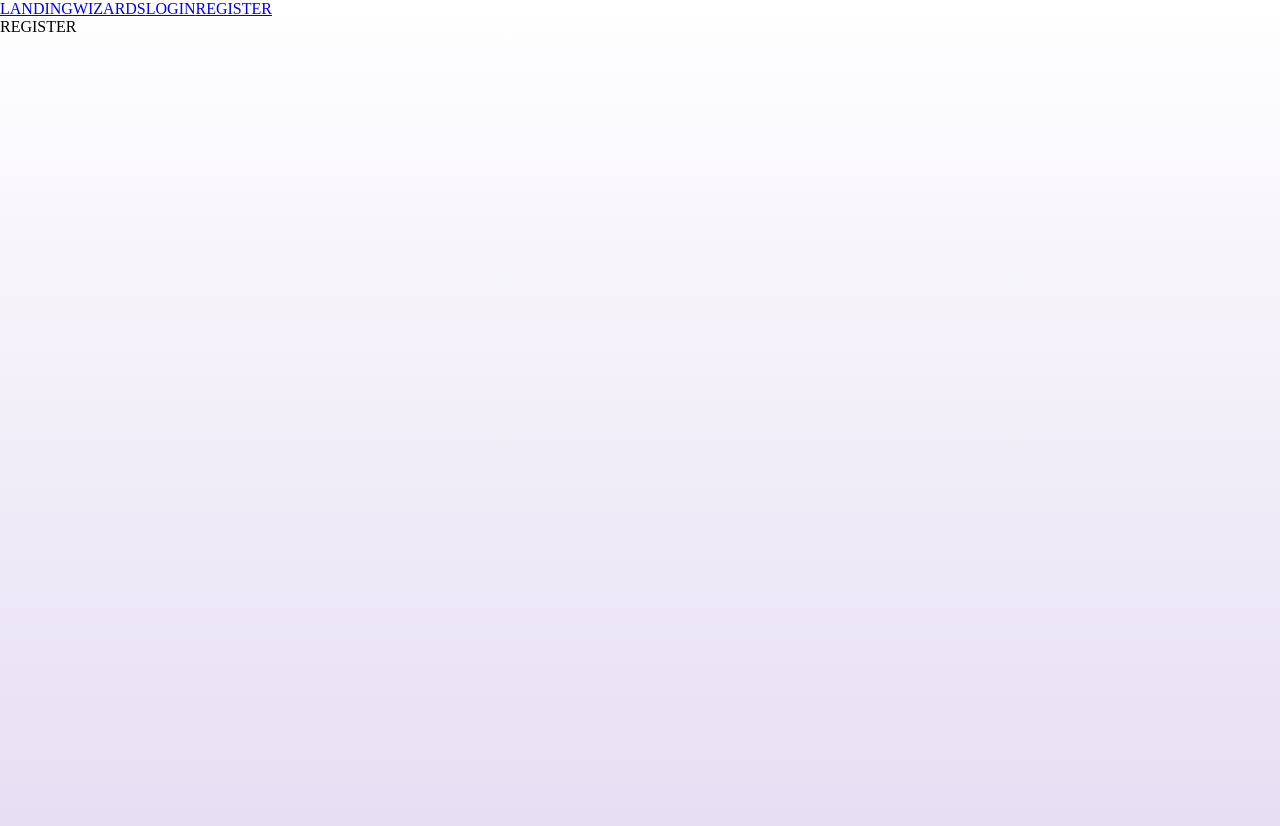
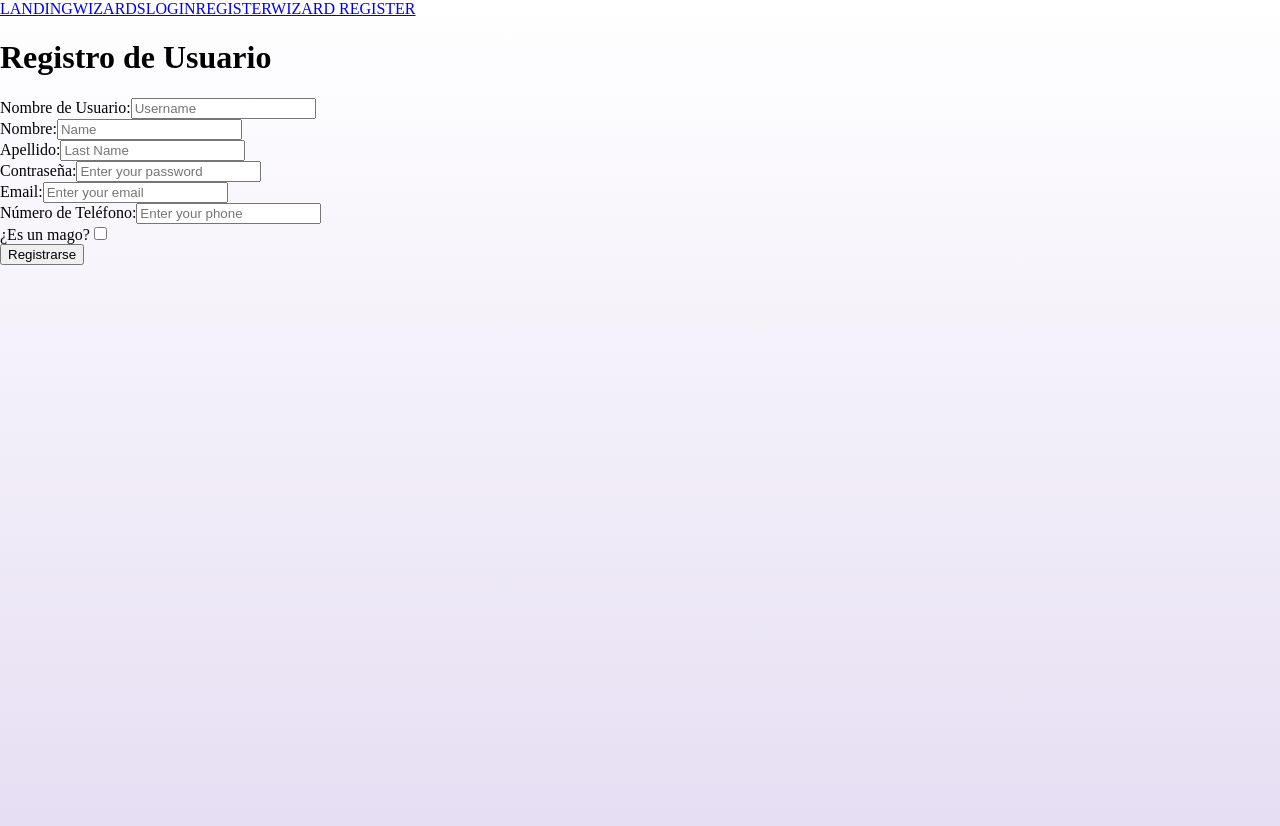
Before and after one commit to Mr-Hache/bidWiz-Frontend, a Next.js app: page /register in a window 1280 px wide. Shown: the top 826 px of the page. Built offline with nearby package versions, Linux system fonts and the light colour scheme.

Commit message:
Estoy trabajando en regiter y registerWizard

```diff
--- a/app/Componets/notreusable/navbar/navbar.tsx
+++ b/app/Componets/notreusable/navbar/navbar.tsx
@@ -7,6 +7,7 @@ export default function Navbar() {
         <Link href="/wizards" >WIZARDS</Link>
         <Link href="/login" >LOGIN</Link>
         <Link href="/register" >REGISTER</Link>
+        <Link href="/registerWizard" >WIZARD REGISTER</Link>
     </nav>
     )
 }
--- a/app/Componets/notreusable/why/why.tsx
+++ b/app/Componets/notreusable/why/why.tsx
@@ -1,8 +1,8 @@
-import "./why.module.scss";
+import styles from "./why.module.scss";
 
 export default function why() {
   return (
-    <section className="why">
+    <section className={styles.why}>
       <h1>Why bidWiz</h1>
     </section>
   );
--- a/app/register/page.tsx
+++ b/app/register/page.tsx
@@ -1,7 +1,35 @@
 export default function register() {
     return (
     <div >
-        REGISTER
+        <div>
+       <h1>Registro de Usuario</h1>
+        </div>
+        <form>
+
+          <label htmlFor="username">Nombre de Usuario:</label>
+          <input type="text" id="username" name="username"  placeholder="Username"  /><br />
+
+          <label htmlFor="name">Nombre:</label>
+          <input type="text" id="name" name="name" placeholder="Name" /><br />
+
+          <label htmlFor="lastName">Apellido:</label>
+          <input type="text" id="lastName" name="lastName" placeholder="Last Name"  /><br />
+
+          <label htmlFor="password">Contraseña:</label>
+          <input type="password" id="password" name="password" placeholder="Enter your password" /><br />
+
+          <label htmlFor="email">Email:</label>
+          <input type="email" id="email" name="email" placeholder="Enter your email"  /><br />
+
+          <label htmlFor="phoneNumber">Número de Teléfono:</label>
+          <input type="tel" id="phoneNumber" name="phoneNumber" placeholder="Enter your phone"  /><br />
+
+          <label htmlFor="isWizard">¿Es un mago?</label>
+          <input type="checkbox" id="isWizard" name="isWizard" placeholder="isWizard" /><br />
+
+          <input type="submit" value="Registrarse"></input>
+       </form>
     </div>
+
     )
 }
--- a/package.json
+++ b/package.json
@@ -10,7 +10,9 @@
   },
   "dependencies": {
     "@types/react-dom": "18.2.5",
+    "@types/sass": "^1.45.0",
     "next": "13.4.5",
+    "node-sass": "^9.0.0",
     "react": "18.2.0",
     "react-dom": "18.2.0",
     "react-redux": "^8.1.0",
```
Also changed, not shown: app/registerWizard/page.tsx (added, +38 -0 lines), 1 other file (tests, documents, lock files or other folders).
